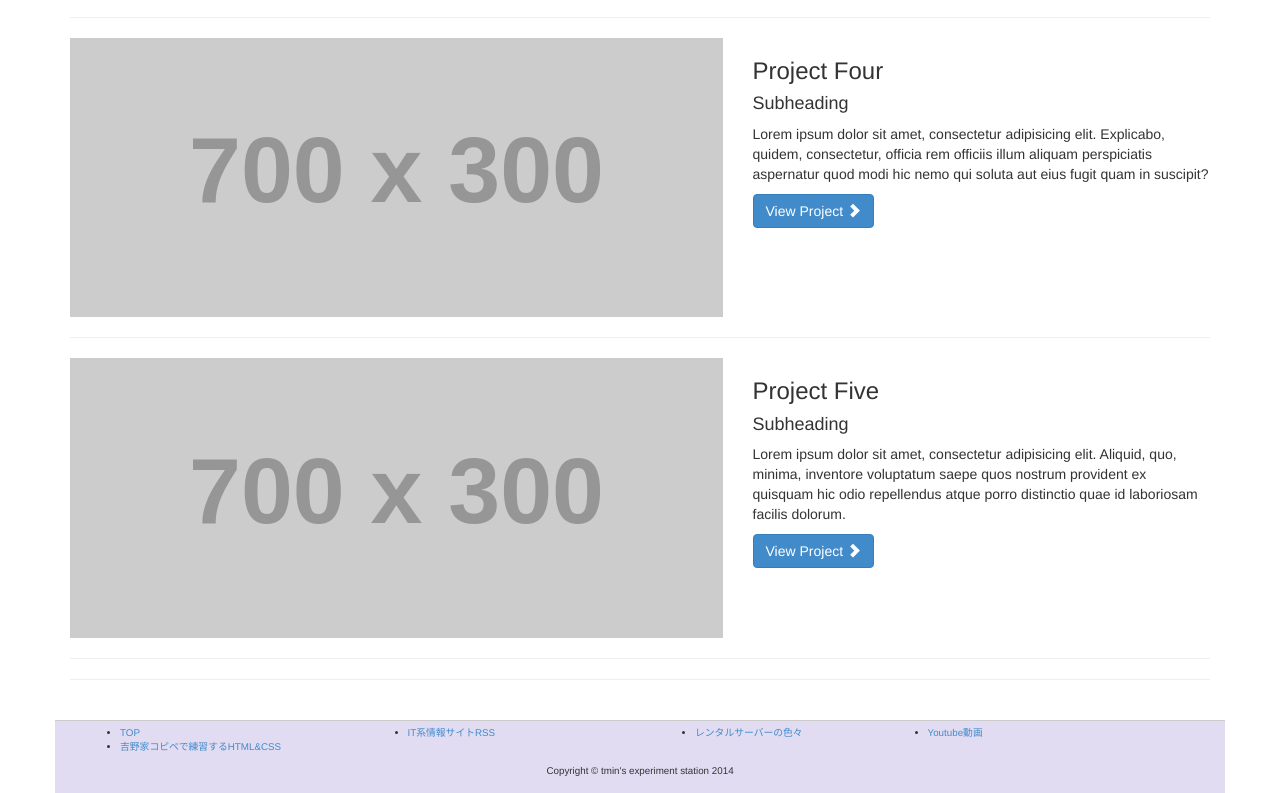
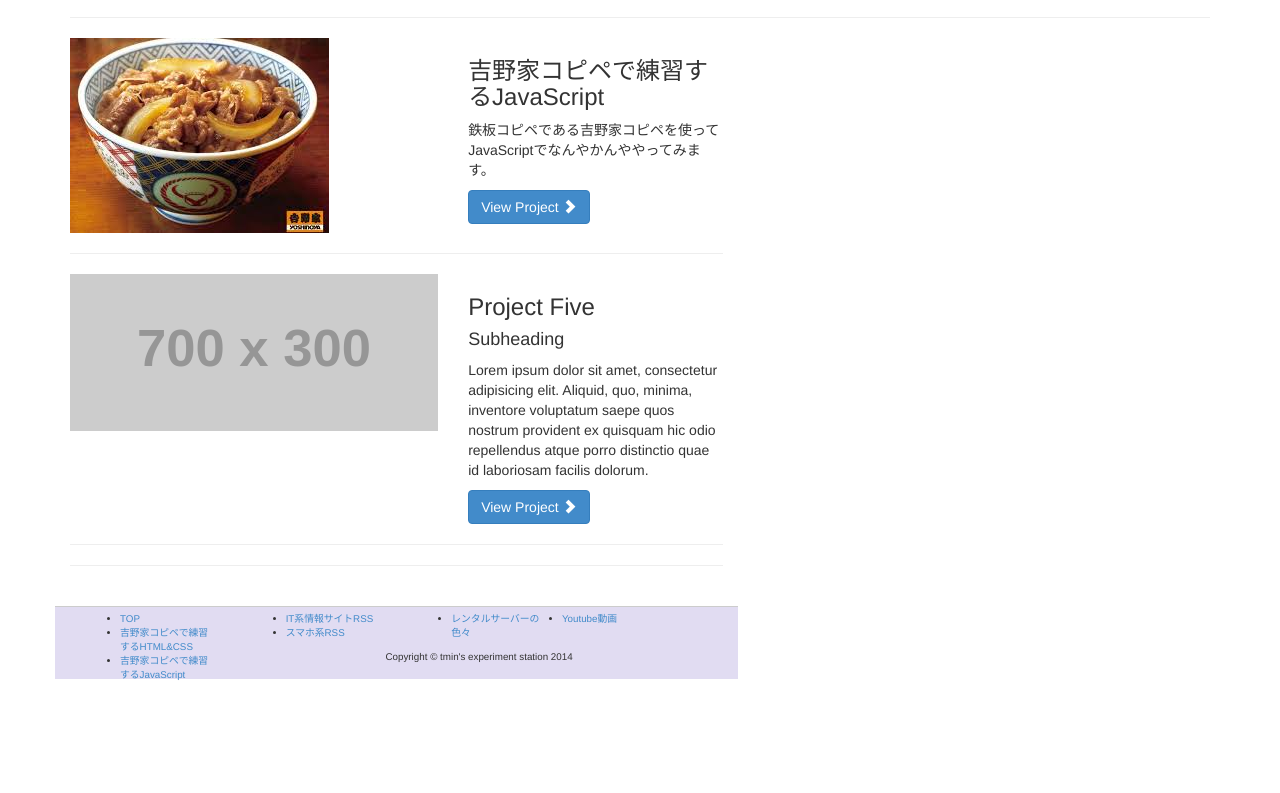
Before and after one commit to t-min/experiment-station, a plain HTML site: page index.html in a window 1280 px wide. Shown: the part 1212-2005 px from the top of the page. After the commit the page ends 1904 px from the top, so only its background shows below. Drawn offline with nearby package versions, Linux system fonts and the light colour scheme; placeholder pictures from the web are drawn by us.

Commit message:
fix toppage

```diff
--- a/index.html
+++ b/index.html
@@ -132,15 +132,16 @@
         <div class="row">
 
             <div class="col-md-7">
-                <a href="#">
-                    <img class="img-responsive" src="http://placehold.it/700x300" alt="">
+        <div class="row">
+            <div class="col-md-7">
+                <a href="./yoshinoya/yoshinoyajs/index.html">
+                    <img class="img-responsive" src="./yoshinoya/img/gyuudon.jpeg" alt="吉野家">
                 </a>
             </div>
             <div class="col-md-5">
-                <h3>Project Four</h3>
-                <h4>Subheading</h4>
-                <p>Lorem ipsum dolor sit amet, consectetur adipisicing elit. Explicabo, quidem, consectetur, officia rem officiis illum aliquam perspiciatis aspernatur quod modi hic nemo qui soluta aut eius fugit quam in suscipit?</p>
-                <a class="btn btn-primary" href="#">View Project <span class="glyphicon glyphicon-chevron-right"></span></a>
+                <h3>吉野家コピペで練習するJavaScript</h3>
+                <p>鉄板コピペである吉野家コピペを使ってJavaScriptでなんやかんややってみます。</p>
+                <a class="btn btn-primary" href="./yoshinoya/yoshinoyajs/index.html">View Project <span class="glyphicon glyphicon-chevron-right"></span></a>
             </div>
         </div>
         <!-- /.row -->
@@ -177,11 +178,13 @@
 	   <ul>
 	    <li><a href="/index.html">TOP</a></li>
 	    <li><a href="/yoshinoya/kopipe.html">吉野家コピペで練習するHTML&CSS</a></li>
+	    <li><a href="/yoshinoya/yoshinoyajs/index.html">吉野家コピペで練習するJavaScript</a></li>
 	   </ul>
 	 </div>
 	<div class="col-md-3 footer-menu2">
 	  <ul>
 	    <li><a href="/RSS.html">IT系情報サイトRSS</a></li>
+	    <li><a href="/RSS2.html">スマホ系RSS</a></li>
 	  </ul>
 	</div>
 	<div class="col-md-3 footer-menu3">
```
